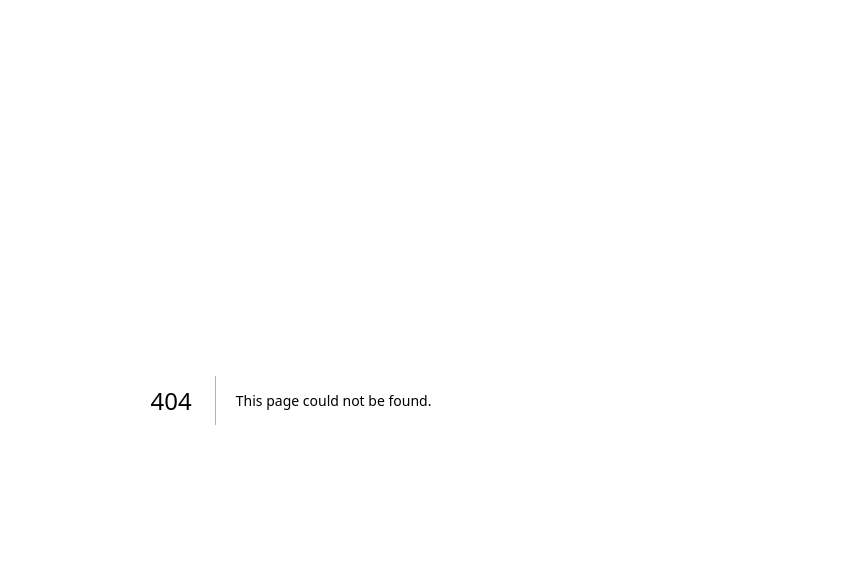
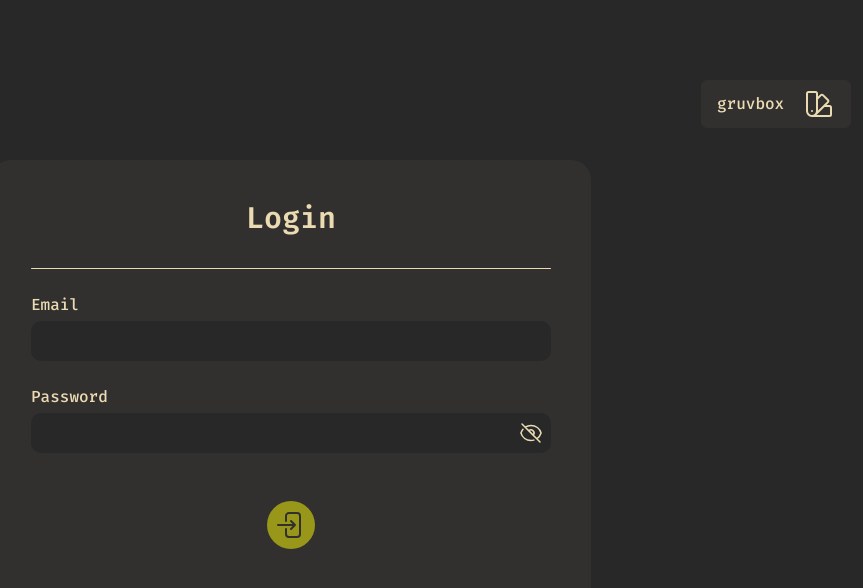
Before and after one commit to robeeds/task-management-app, a Next.js app: page /login in a window 1280 px wide. Before the commit this address had no page. Shown: the top 588 px of the page, without its empty margins (349-1212 px from the left). Built offline with nearby package versions, Linux system fonts and the light colour scheme.

Commit message:
Add login page

```diff
--- a/src/app/globals.css
+++ b/src/app/globals.css
@@ -19,11 +19,15 @@
   --textPrimary: #c6d0f5;
   --textSecondary: #b5bfe2;
   --link: #81c8be;
-  --backgroundPrimary: #303446;
-  --backgroundSecondary: #414559;
+  --backgroundPrimary: #414559;
+  --backgroundSecondary: #303446;
   --button: #8caaee;
   --danger: #e78284;
   --warning: #ef9f76;
   --success: #a6d189;
   --modalBackground: rgba(0, 0, 0, 0.5);
 }
+
+input, textarea {
+  outline: none;
+}
--- a/src/app/layout.tsx
+++ b/src/app/layout.tsx
@@ -1,5 +1,4 @@
 // @/src/app/layout.tsx
-
 
 // Imports
 import type { Metadata } from "next";
@@ -28,7 +27,7 @@ export default function RootLayout({
   return (
     <html lang="en" suppressHydrationWarning>
       <body
-        className={`${firaCode.variable} antialiased`}
+        className={`${firaCode.variable} font-[family-name:var(--font-fira-code)] antialiased`}
       >
         <Providers>
           {children}
--- /dev/null
+++ b/src/app/login/page.tsx
@@ -0,0 +1,83 @@
+// @/src/app/login/page.tsx
+"use client"
+
+// Imports
+import ThemeDropdown from "@/components/ThemeDropdown"
+import { useState } from "react";
+import { EyeIcon, EyeSlashIcon, ArrowRightEndOnRectangleIcon } from "@heroicons/react/24/outline";
+import { motion } from "framer-motion";
+
+export default function Page() {
+    const [showPassword, setShowPassword] = useState(false); // State to show password visibility
+    return (
+        <div className="min-h-screen flex flex-1 flex-col items-center justify-items-center bg-backgroundSecondary text-textPrimary p-8 pb-20 sm:p-20">
+            {/* Theme Selector */}
+            <div className="flex self-end pb-8">
+                <ThemeDropdown />
+            </div>
+
+            {/* This will be the login form */}
+            <form className="flex flex-col gap-6 items-center justify-center p-10 bg-backgroundPrimary rounded-md min-w-[270px] md:rounded-[20px] md:min-w-[600px]">
+
+                {/* Title */}
+                <p className="font-semibold text-3xl pb-2">Login</p>
+                <hr className="flex flex-1 w-full border-textPrimary rounded-full" />
+
+                {/* This will be the Email Field */}
+                <div className="flex flex-1 flex-col w-full gap-1">
+                    <p className="font-medium">Email</p>
+                    <input
+                        type="email"
+                        id="email"
+                        name="email"
+                        autoComplete="true"
+                        required
+                        className="bg-backgroundSecondary p-2 rounded-[10px]"
+                    />
+                </div>
+
+                {/* This will be the Password Field */}
+                <div className="flex flex-1 flex-col w-full gap-1">
+                    <p className="font-medium">Password</p>
+                    <div className="flex bg-backgroundSecondary p-2 rounded-[10px]">
+                        <input
+                            type={showPassword ? "text" : "password"}
+                            id="password"
+                            name="password"
+                            autoComplete="true"
+                            required
+                            className="flex flex-1 bg-backgroundSecondary"
+                        />
+
+                        {/* Password Visibility Toggle */}
+                        {showPassword?
+                            <EyeIcon
+                                width={24}
+                                height={24}
+                                onClick={() => setShowPassword((prev) => !prev)
+                            }/>
+                            :
+                            <EyeSlashIcon
+                                width={24}
+                                height={24}
+                                onClick={() => setShowPassword((prev) => !prev)
+                            }/>
+                        }
+
+                    </div>
+                </div>
+
+                {/* This will be the login button */}
+                <motion.button
+                    type="submit"
+                    className="self-center bg-button rounded-full my-6"
+                    whileHover={{ scale: 1.1 }}
+                >
+                    <ArrowRightEndOnRectangleIcon width={32} height={32} className="text-backgroundPrimary m-2"/>
+                </motion.button>
+
+            </form>
+
+        </div>
+    )
+}
--- a/src/app/page.tsx
+++ b/src/app/page.tsx
@@ -4,11 +4,11 @@
 // Imports
 import { motion } from "framer-motion";
 import { ArrowRightIcon } from "@heroicons/react/24/outline";
-import ThemeDropdown from "./components/ThemeDropdown";
+import ThemeDropdown from "../components/ThemeDropdown";
 
 export default function Home() {
   return (
-    <div className="min-h-screen flex flex-1 flex-col items-center justify-items-center font-[family-name:var(--font-fira-code)] bg-backgroundPrimary text-textPrimary font-bold p-8 pb-20 sm:p-20">
+    <div className="min-h-screen flex flex-1 flex-col items-center justify-items-center bg-backgroundPrimary text-textPrimary font-bold p-8 pb-20 sm:p-20">
 
       {/* Testing Color Switch*/}
       <div className="flex self-end">
@@ -22,13 +22,14 @@ export default function Home() {
         <p className="flex text-center pb-4">Taskman | A Task Management App</p>
 
         {/* Button */}
-        <motion.button
+        <motion.a
           className="flex flex-row items-center text-backgroundPrimary px-4 py-2 bg-button rounded-full"
           whileHover={{ scale: 1.1 }}
+          href="login"
         >
           <p className="pr-4">Login</p>
           <ArrowRightIcon width={18} height={18} strokeWidth={3}/>
-        </motion.button>
+        </motion.a>
 
       </div>
 
--- a/src/app/providers.tsx
+++ b/src/app/providers.tsx
@@ -1,6 +1,7 @@
 // @/src/app/providers.tsx
 "use client"
 
+// Imports
 import { ThemeProvider } from "next-themes";
 
 export function Providers({children}: {children: React.ReactNode }) {
--- a/src/app/components/ThemeDropdown.tsx
+++ b/src/components/ThemeDropdown.tsx
@@ -44,7 +44,6 @@ export default function ThemeDropdown() {
 
     return (
         <div className="">
-            <div className="">
 
             {/* Dropdown button */}
             <button
@@ -77,7 +76,7 @@ export default function ThemeDropdown() {
                     </div>
                 </div>
             )}
-            </div>
+
         </div>
     );
 }
```
Lines whose indentation alone changed are shown as unchanged.
